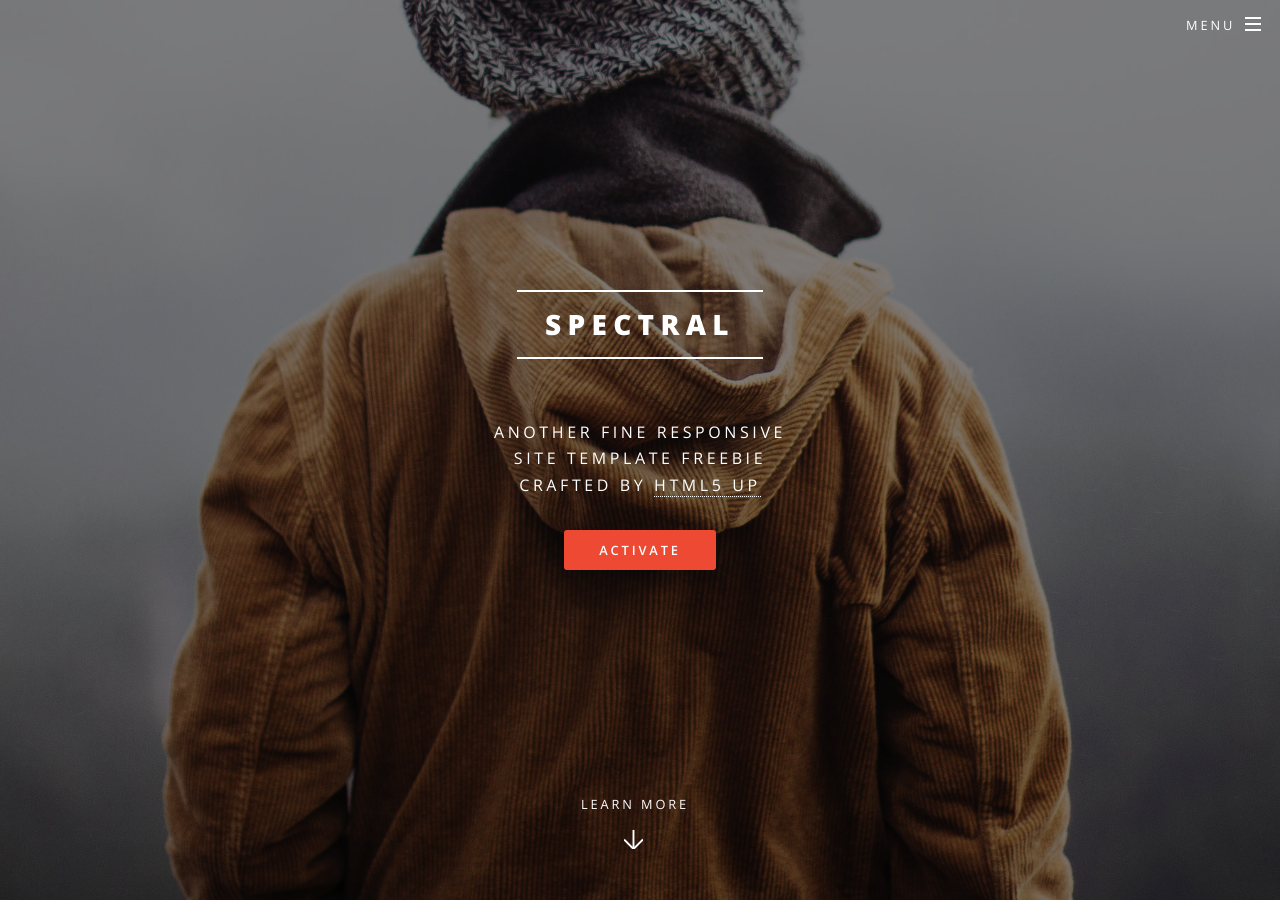
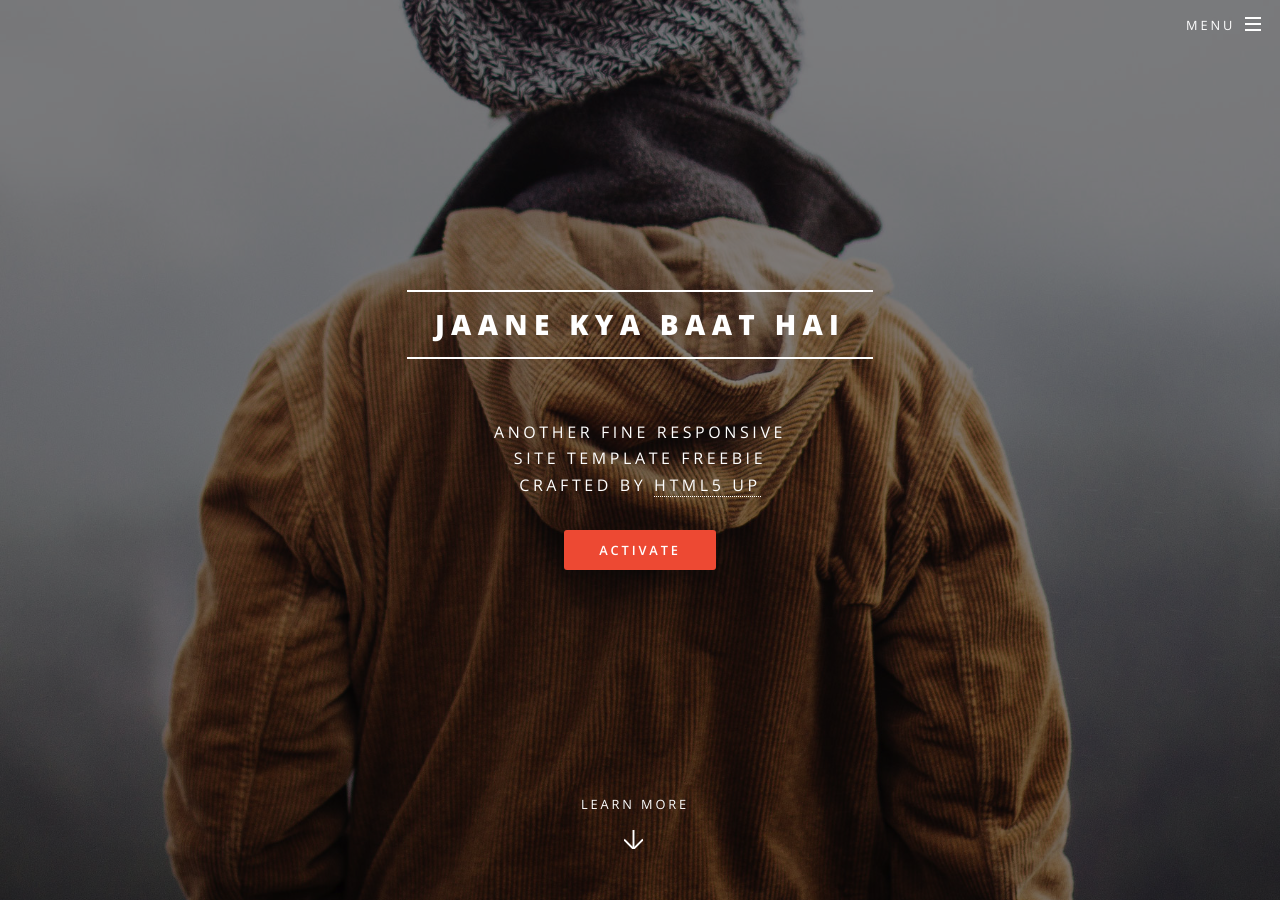
Before and after one commit to mukeshrijhwani/project30, a Jekyll site: the page built from index.html, in a window 1280 px wide and 900 px high. Built offline with Jekyll 4.4.1, drawn with Linux system fonts in a browser that asks for light colours.

Commit message:
Update _config.yml

```diff
--- a/_config.yml
+++ b/_config.yml
@@ -2,7 +2,7 @@
 #
 
 # Site settings
-title: Spectral
+title: Jaane Kya Baat Hai
 description: |
   Another fine responsive
   site template freebie
@@ -10,8 +10,8 @@ description: |
 owner: Your Name # or company name
 first_published: 2016 # if migrating another site, the year of your first publish
 email: your-email@domain.com
-baseurl: "/spectral" # the subpath of your site, e.g. /blog
-url: "http://arkadianriver.github.io" # the base hostname & protocol for your site
+baseurl: "/" # the subpath of your site, e.g. /blog
+url: "http://jaanekyabaathai.com" # the base hostname & protocol for your site
 social:
   twitter: https://twitter.com/<username>
   github: https://github.com/<username>
```
